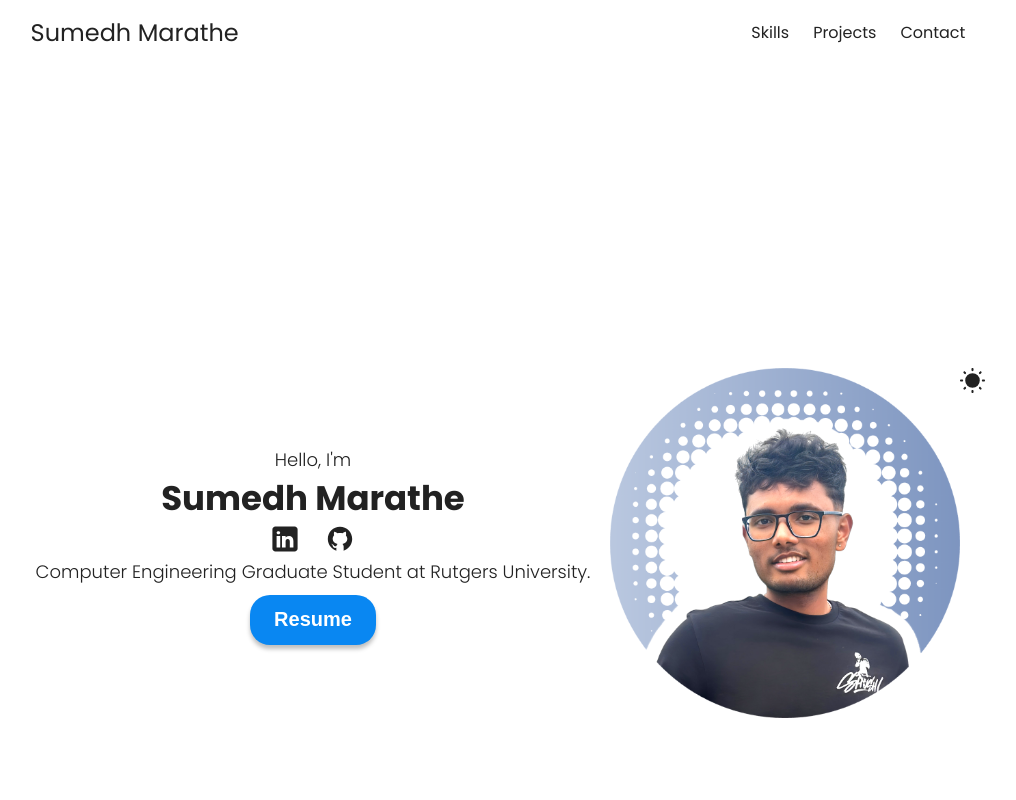
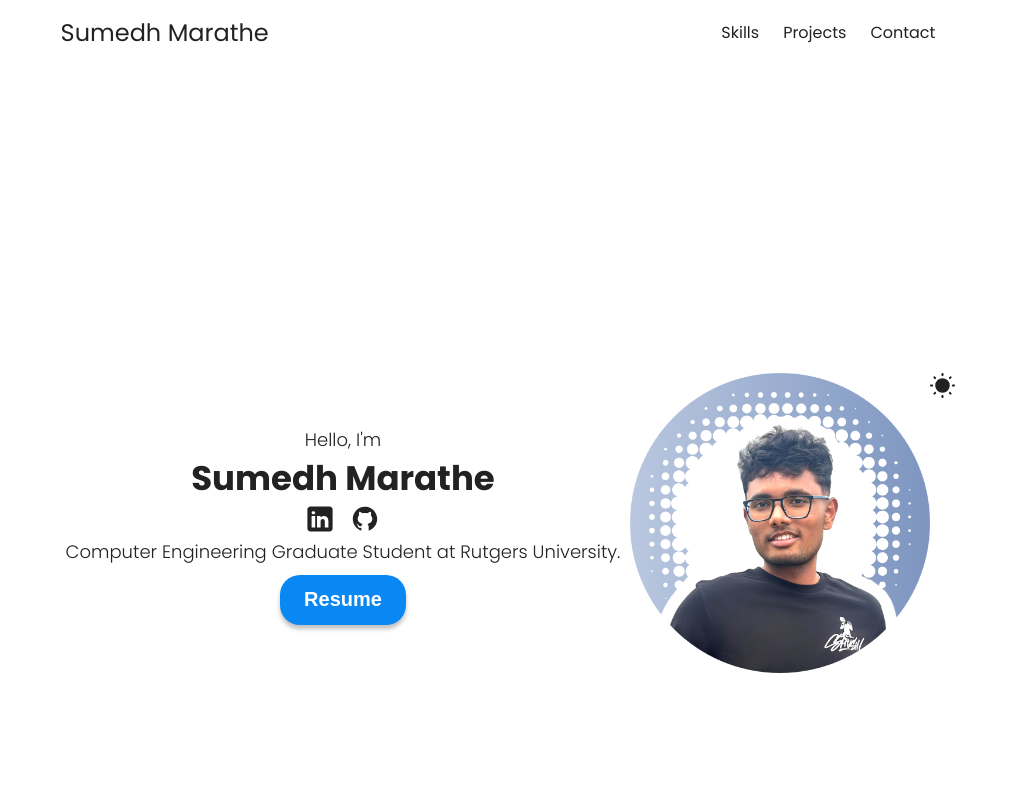
Before and after one commit to sumedh-21/Sumedh-Marathe, a React (Vite) app in the folder vite-project/: page / in a window 1280 px wide. Shown: the top 800 px of the page, without its empty margins (142-1158 px from the left). Built offline with nearby package versions, Linux system fonts and the light colour scheme.

Commit message:
Update HeroStyles.module.css

```diff
--- a/vite-project/src/sections/Hero/HeroStyles.module.css
+++ b/vite-project/src/sections/Hero/HeroStyles.module.css
@@ -2,10 +2,11 @@
   display: flex;
   flex-direction: column;
   justify-content: center;
-  gap: 20px;
+  gap: 10px;
   text-align: center;
   height: 100vh;
-  padding: 20px;
+  padding-left: 20px;
+  padding-right: 20px;
 
   .hero {
     max-width: 200px;
@@ -13,11 +14,13 @@
 
   span {
     display: flex;
-    gap: 25px;
+    gap: 15px;
     justify-content: center;
 
     a {
       margin: 0;
+      width: fit-content;
+      align-self: center;
 
       img {
         width: 30px;
@@ -80,11 +83,16 @@
     flex-direction: row-reverse;
     align-items: center;
     justify-content: space-evenly;
+    height: 100vh;
+    gap: 10px;
 
     .hero {
       max-width: 350px;
-      width: 350px;
+      width: 300px;
     }
+  }
+  .description {
+    max-width: 20ch;
   }
 }
 
```
